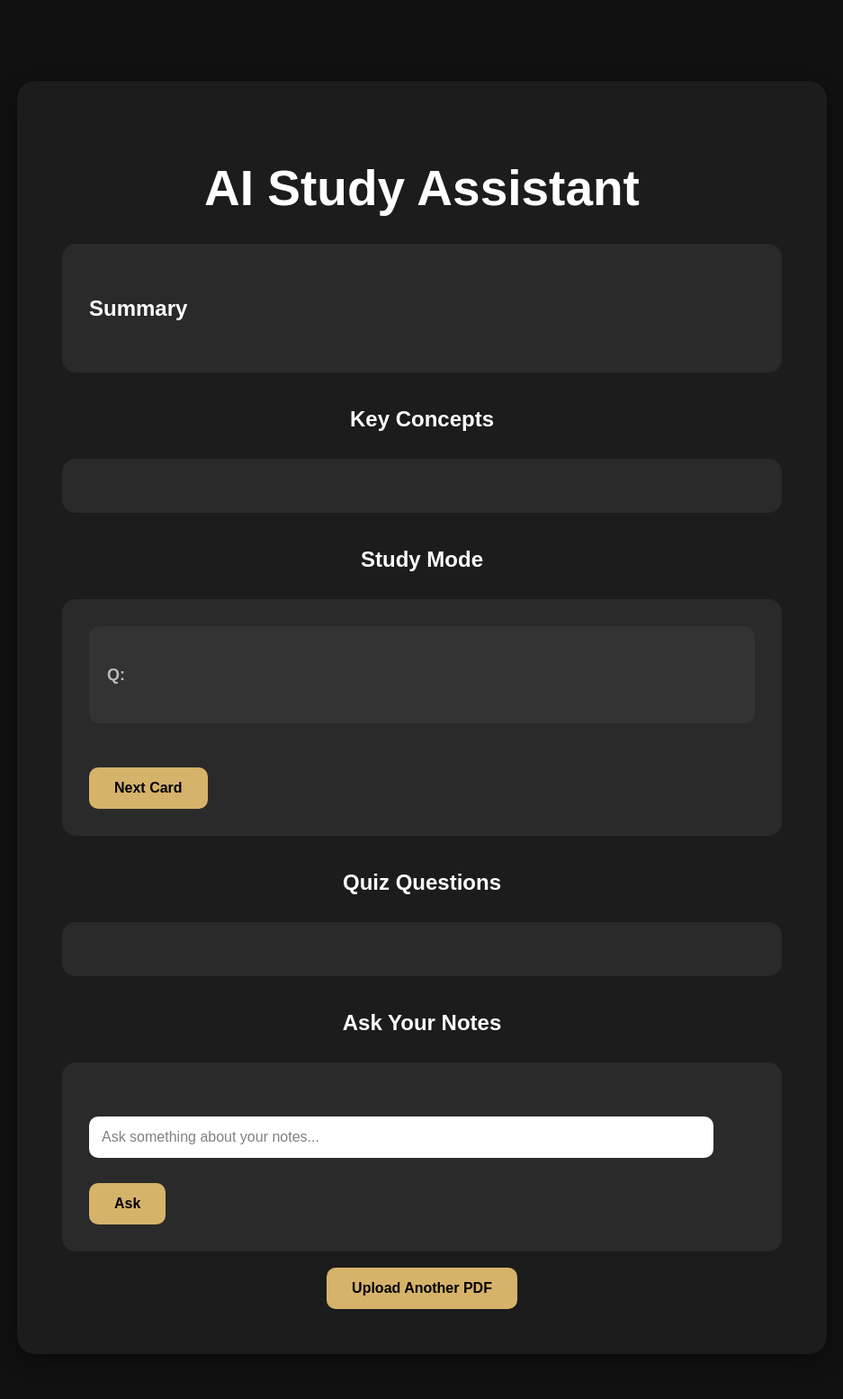
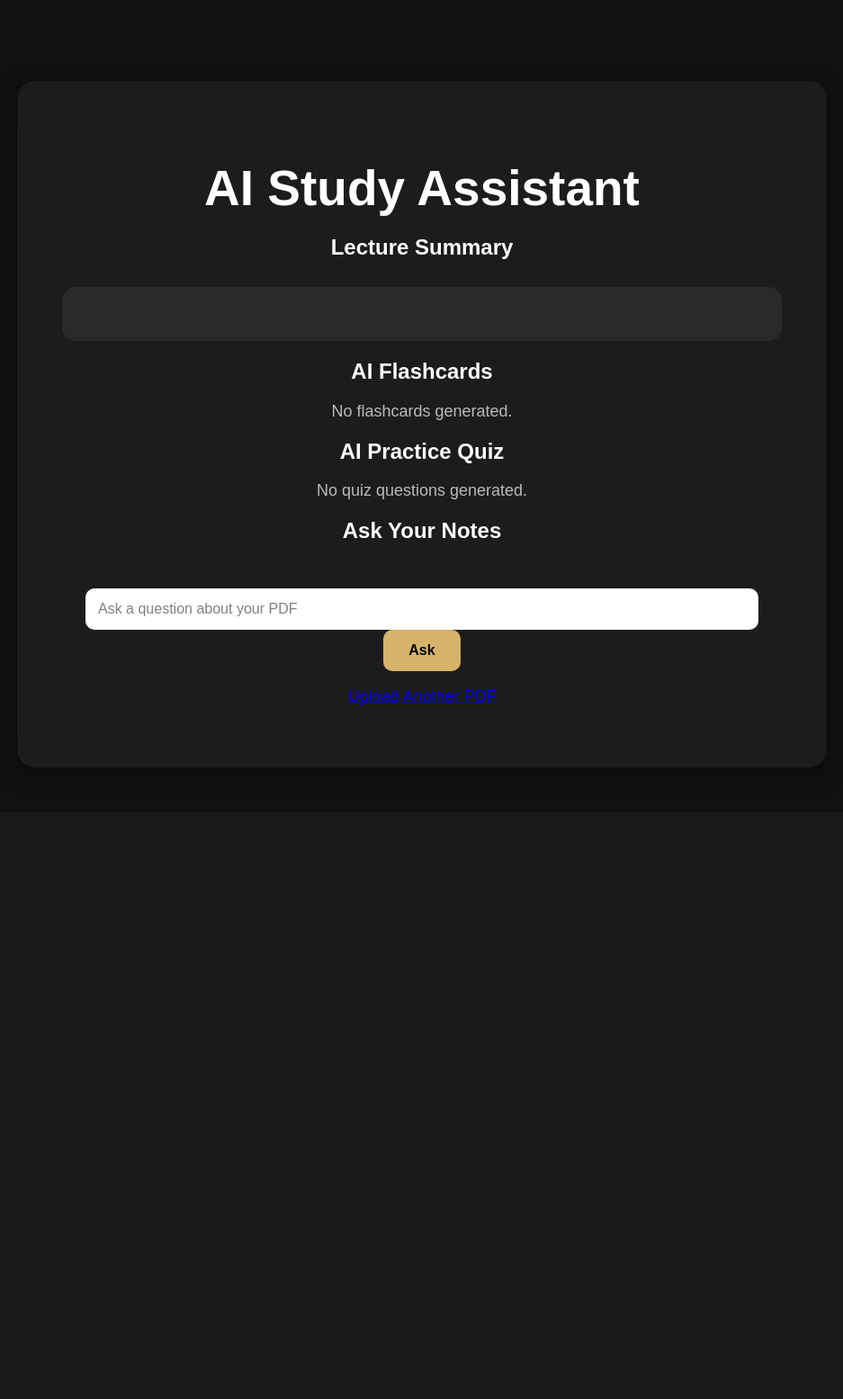
Before and after one commit to DenisBallgjini/ai-study-assistant, a Flask app: template templates/summary.html in a window 1280 px wide. Shown: the whole page at 90% size, without its empty margins (171-1108 px from the left). After the commit the page ends 858 px from the top, so only its background shows below. Run offline with Flask 3, Linux system fonts and the light colour scheme; the template is opened without the code that fills it, so the values that code supplies are empty.

Commit message:
WIP: Phase 3 local AI integration

```diff
--- a/app.py
+++ b/app.py
@@ -1,315 +1,207 @@
-from flask import Flask, render_template, request, session
-from PyPDF2 import PdfReader
-from PyPDF2.errors import PdfReadError
-from collections import Counter
+"""AI Study Assistant: PDF summaries, flashcards and quizzes with local Ollama."""
+import json
+import logging
 import os
 import re
+import secrets
 import uuid
 from pathlib import Path
 
-secret_file = Path(".flask_secret_key")
-if not secret_file.exists():
-    secret_file.write_text(os.urandom(32).hex())
-    secret_file.chmod(0o600)
+import bleach
+import markdown
+import ollama
+from flask import Flask, render_template, request, session
+from markupsafe import Markup, escape
+from PyPDF2 import PdfReader
+from PyPDF2.errors import PdfReadError
+from werkzeug.exceptions import RequestEntityTooLarge
+
+ROOT = Path(__file__).resolve().parent
+UPLOADS = ROOT / "uploads"
+UPLOADS.mkdir(exist_ok=True)
+KEY_FILE = ROOT / ".flask_secret_key"
+if not KEY_FILE.exists():
+    try:
+        with KEY_FILE.open("x", encoding="utf-8") as handle:
+            handle.write(secrets.token_hex(32))
+        KEY_FILE.chmod(0o600)
+    except FileExistsError:
+        pass
 
 app = Flask(__name__)
-app.secret_key = secret_file.read_text().strip()
-
-UPLOAD_FOLDER = "uploads"
-app.config["UPLOAD_FOLDER"] = UPLOAD_FOLDER
-app.config["MAX_CONTENT_LENGTH"] = 20 * 1024 * 1024
+app.secret_key = KEY_FILE.read_text(encoding="utf-8").strip()
+app.config.update(MAX_CONTENT_LENGTH=20 * 1024 * 1024, SESSION_COOKIE_HTTPONLY=True, SESSION_COOKIE_SAMESITE="Lax")
+MODEL = os.environ.get("OLLAMA_MODEL", "llama3.2:3b")
+CHUNK_CHARS = 3400
+MAX_CARDS = 15
+log = logging.getLogger(__name__)
 
 
-
-def create_summary(text):
-    sentences = [
-        sentence.strip()
-        for sentence in re.split(r"(?<=[.!?])\s+", text)
-        if len(sentence.strip()) > 40
-    ]
-
-    if not sentences:
-        return "No sufficient text found to summarize."
-
-    max_points = min(8, len(sentences))
-    selected = []
-
-    for i in range(max_points):
-        index = i * len(sentences) // max_points
-        selected.append(sentences[index])
-
-    summary = "📌 Main Points\n\n"
-    summary += "\n\n".join("• " + sentence for sentence in selected)
-
-    return summary
+@app.template_filter("markdown")
+def markdown_filter(value):
+    html = markdown.markdown(value or "", extensions=["extra", "sane_lists"])
+    return Markup(bleach.clean(html, tags=["p", "br", "h1", "h2", "h3", "h4", "strong", "em", "ul", "ol", "li", "blockquote", "code", "pre", "hr"], attributes={}, strip=True))
 
 
-def generate_questions(text):
-
-    words = re.findall(
-        r'\b[a-zA-Z]{6,}\b',
-        text
-    )
-
-    common_words = Counter(words)
-
-    topics = []
-
-    for word, count in common_words.most_common(3):
-
-        topics.append(word)
-
-    questions = []
-
-    for topic in topics:
-
-        questions.append(
-            f"What is {topic}?"
-        )
-
-        questions.append(
-            f"Explain the role of {topic}."
-        )
-
-    return questions
+def extract_pages(path):
+    reader = PdfReader(str(path))
+    if reader.is_encrypted:
+        raise ValueError("Password-protected PDF")
+    pages = []
+    for number, page in enumerate(reader.pages, 1):
+        text = (page.extract_text() or "").strip()
+        if text:
+            pages.append((number, text))
+    return pages
 
 
-def extract_concepts(text):
-
-    words = re.findall(
-        r'\b[a-zA-Z]{6,}\b',
-        text
-    )
-
-    common_words = Counter(words)
-
-    concepts = []
-
-    for word, count in common_words.most_common(5):
-
-        concepts.append(word)
-
-    return concepts
+def lecture_chunks(pages, max_chars=CHUNK_CHARS):
+    chunks, current = [], ""
+    for number, text in pages:
+        label = f"[PDF page {number}]\n"
+        available = max_chars - len(label) - 2
+        while text:
+            if len(text) <= available:
+                piece, text = text, ""
+            else:
+                cut = text.rfind(" ", available // 2, available)
+                if cut < 1:
+                    cut = available
+                piece, text = text[:cut], text[cut:].lstrip()
+            part = label + piece.strip() + "\n\n"
+            if current and len(current) + len(part) > max_chars:
+                chunks.append(current.strip())
+                current = ""
+            current += part
+    if current:
+        chunks.append(current.strip())
+    return chunks
 
 
-def generate_flashcards(concepts, text):
+def parse_result(raw):
+    try:
+        data = json.loads(raw)
+    except (ValueError, TypeError):
+        raise ValueError("Model did not return valid JSON")
+    if not isinstance(data, dict):
+        raise ValueError("Model returned wrong JSON structure")
+    summary = data.get("summary")
+    if not isinstance(summary, str) or len(summary.strip()) < 30:
+        raise ValueError("Model did not return a useful summary")
+    result = {"summary": summary.strip()}
+    for kind in ("flashcards", "quiz"):
+        items = data.get(kind, [])
+        if not isinstance(items, list):
+            items = []
+        valid = []
+        for item in items:
+            if isinstance(item, dict) and isinstance(item.get("question"), str) and isinstance(item.get("answer"), str):
+                question, answer = item["question"].strip(), item["answer"].strip()
+                if question and answer:
+                    valid.append({"question": question, "answer": answer})
+        result[kind] = valid[:4]
+    return result
 
-    flashcards = []
 
-    sentences = text.split(".")
+SYSTEM_PROMPT = """You are a precise university lecture study-note writer. The SOURCE may be German; ALL OUTPUT MUST BE IN ENGLISH, including every heading, question and answer. Keep code identifiers, proper names and original technical terms when needed. Do not invent material, algorithms, steps, or facts absent from SOURCE. Do not add unrelated topics. Preserve the order of the lecture. Summarize every distinct definition, mechanism, distinction, and numbered procedure supported by SOURCE, including exact steps when given. If diagrams are not described in extracted text, do not guess their contents. Write clear detailed Markdown study notes, not vague generalities. Also produce 2-3 substantive flashcards and 2-3 exam-style quiz questions with explanatory answers based only on SOURCE. Return ONLY a JSON object of exactly this shape: {"summary":"Markdown notes in English", "flashcards":[{"question":"English question", "answer":"English answer"}], "quiz":[{"question":"English question", "answer":"English answer"}]}. No other text."""
 
-    for concept in concepts:
 
-        answer = "No definition found."
+def generate_chunk(source):
+    # A single request per chunk is the main speed optimization.
+    response = ollama.chat(
+        model=MODEL,
+        messages=[{"role": "system", "content": SYSTEM_PROMPT}, {"role": "user", "content": "SOURCE LECTURE EXCERPT:\n" + source}],
+        format="json",
+        options={"temperature": 0, "num_ctx": 6144, "num_predict": 1800},
+    )
+    return parse_result(response.message.content)
 
-        for sentence in sentences:
 
-            if concept.lower() in sentence.lower():
+def evenly_select(items, limit=MAX_CARDS):
+    if len(items) <= limit:
+        return items
+    return [items[round(i * (len(items) - 1) / (limit - 1))] for i in range(limit)]
 
-                answer = sentence.strip()
 
-                break
+def generate_study_material(pages):
+    chunks = lecture_chunks(pages)
+    summaries, flashcards, quiz = [], [], []
+    for index, chunk in enumerate(chunks, 1):
+        print(f"Processing lecture section {index}/{len(chunks)}...", flush=True)
+        result = generate_chunk(chunk)
+        summaries.append(f"## Lecture section {index}\n\n{result['summary']}")
+        flashcards.extend(result["flashcards"])
+        quiz.extend(result["quiz"])
+    return "\n\n---\n\n".join(summaries), evenly_select(flashcards), evenly_select(quiz)
 
-        flashcards.append({
 
-            "question":
-            f"What is {concept}?",
-
-            "answer":
-            answer
-
-        })
-
-    return flashcards
+@app.errorhandler(RequestEntityTooLarge)
+def too_large(_):
+    return "PDF exceeds the 20 MB upload limit.", 413
 
 
 @app.route("/")
 def home():
-
-    return render_template(
-        "index.html"
-    )
+    return render_template("index.html")
 
 
 @app.route("/upload", methods=["POST"])
 def upload():
-
-
-    file = request.files.get("pdf")
-
-    if not file or not file.filename:
+    uploaded = request.files.get("pdf")
+    if not uploaded or not uploaded.filename:
         return "Please select a PDF file.", 400
-
-    if not file.filename.lower().endswith(".pdf"):
+    if not uploaded.filename.lower().endswith(".pdf"):
         return "Only PDF files are allowed.", 400
-
-    if file:
-
-        filepath = os.path.join(
-            app.config["UPLOAD_FOLDER"],
-            f"{uuid.uuid4().hex}.pdf"
-        )
-
-        file.save(filepath)
-
-        try:
-            reader = PdfReader(filepath)
-            text = ""
-
-            for page in reader.pages:
-                extracted = page.extract_text()
-
-                if extracted:
-                    text += extracted + "\n"
-
-        except (PdfReadError, ValueError, OSError, KeyError):
-            os.remove(filepath)
-            return "Unable to read this PDF. Please upload a valid PDF file.", 400
-
-        if not text.strip():
-            os.remove(filepath)
-            return "This PDF contains no extractable text.", 400
-
-        session["document_id"] = os.path.basename(filepath)
-
-        summary = create_summary(
-            text
-        )
-
-        quiz = generate_questions(
-            text
-        )
-
-        concepts = extract_concepts(
-            text
-        )
-
-        flashcards = generate_flashcards(
-            concepts,
-            text
-        )
-
-        return render_template(
-            "summary.html",
-            summary=summary,
-            quiz=quiz,
-            concepts=concepts,
-            flashcards=flashcards
-        )
-
-    return "No file uploaded"
+    if uploaded.mimetype not in ("application/pdf", "application/octet-stream", ""):
+        return "Invalid PDF upload.", 400
+    path = UPLOADS / f"{uuid.uuid4().hex}.pdf"
+    uploaded.save(path)
+    try:
+        with path.open("rb") as handle:
+            if handle.read(5) != b"%PDF-":
+                raise ValueError("Not a PDF")
+        pages = extract_pages(path)
+    except (PdfReadError, ValueError, OSError, KeyError):
+        path.unlink(missing_ok=True)
+        return "Unable to read this PDF. Upload a valid, unencrypted PDF.", 400
+    if not pages:
+        path.unlink(missing_ok=True)
+        return "This PDF has no extractable text. Scanned PDFs require OCR.", 400
+    session["document_id"] = path.name
+    try:
+        summary, flashcards, quiz = generate_study_material(pages)
+    except Exception:
+        log.exception("Local AI generation failed")
+        return "AI generation failed. Check the Flask terminal and that Ollama is running with the selected model.", 503
+    return render_template("summary.html", summary=summary, flashcards=flashcards, quiz=quiz, concepts=[])
 
 
 @app.route("/ask", methods=["POST"])
 def ask():
-
-    document_id = session.get("document_id")
-
-    if not document_id:
-        return "Please upload a PDF before asking questions.", 400
-
-    filepath = os.path.join(app.config["UPLOAD_FOLDER"], document_id)
-
-    if not os.path.isfile(filepath):
-        return "Your uploaded PDF is no longer available. Please upload it again.", 400
-
+    document_id = session.get("document_id", "")
+    if not re.fullmatch(r"[0-9a-f]{32}\.pdf", document_id):
+        return "Please upload a PDF first.", 400
+    path = UPLOADS / document_id
+    if not path.is_file():
+        return "Your uploaded PDF is no longer available. Upload it again.", 400
+    question = request.form.get("question", "").strip()[:1000]
+    if not question:
+        return "Please enter a question.", 400
     try:
-        reader = PdfReader(filepath)
-        stored_text = "\n".join(
-            page.extract_text() or "" for page in reader.pages
-        )
+        pages = extract_pages(path)
     except (PdfReadError, ValueError, OSError, KeyError):
-        return "Unable to read your uploaded PDF.", 400
-
-    question = request.form["question"]
-
-    sentences = stored_text.split(".")
-
-    question_words = set(
-        re.findall(
-            r'\w+',
-            question.lower()
-        )
-    )
-
-    stop_words = {
-
-        "what",
-        "is",
-        "the",
-        "a",
-        "an",
-        "how",
-        "does",
-        "do",
-        "explain",
-        "tell",
-        "me"
-
-    }
-
-    question_words = {
-
-        word
-
-        for word in question_words
-
-        if word not in stop_words
-
-    }
-
-    best_match = ""
-
-    best_score = 0
-
-    for sentence in sentences:
-
-        sentence_words = set(
-
-            re.findall(
-                r'\w+',
-                sentence.lower()
-            )
-
-        )
-
-        score = len(
-
-            question_words
-            &
-            sentence_words
-
-        )
-
-        if score > best_score:
-
-            best_score = score
-
-            best_match = sentence
-
-    if best_score == 0:
-
-        best_match = (
-            "I couldn't find a relevant answer in your uploaded notes."
-        )
-
-    return f"""
-
-    <h2>Answer</h2>
-
-    <p>{best_match}</p>
-
-    <br>
-
-    <a href="/">
-
-    Back Home
-
-    </a>
-
-    """
+        return "Unable to read the uploaded PDF.", 400
+    terms = set(re.findall(r"\w+", question.lower())) - {"what", "is", "the", "a", "an", "how", "does", "do", "explain", "tell", "me"}
+    best, best_score = "", 0
+    for number, page in pages:
+        for sentence in re.split(r"(?<=[.!?])\s+", page):
+            overlap = len(terms & set(re.findall(r"\w+", sentence.lower())))
+            if overlap > best_score:
+                best, best_score = f"PDF page {number}: {sentence.strip()}", overlap
+    if not best:
+        best = "I couldn't find a relevant passage in your uploaded notes."
+    return "<h2>Relevant passage from your PDF</h2><p>" + str(escape(best)) + '</p><p><a href="/">Back Home</a></p>'
 
 
 if __name__ == "__main__":
-
-    app.run(debug=True)
+    app.run(debug=False)
--- a/templates/summary.html
+++ b/templates/summary.html
@@ -1,185 +1,52 @@
 <!DOCTYPE html>
-<html>
-
+<html lang="en">
 <head>
-
-    <title>AI Study Assistant</title>
-
-    <link rel="stylesheet"
-    href="/static/css/style.css">
-
+    <meta charset="UTF-8">
+    <meta name="viewport" content="width=device-width, initial-scale=1.0">
+    <title>AI Study Assistant - Study Guide</title>
+    <link rel="stylesheet" href="{{ url_for('static', filename='css/style.css') }}">
 </head>
-
 <body>
-
     <div class="container">
-
         <h1>AI Study Assistant</h1>
 
+        <h2>Lecture Summary</h2>
+        <div class="summary-box">{{ summary | markdown }}</div>
 
-    <div class="summary-box">
+        <h2>AI Flashcards</h2>
+        {% if flashcards %}
+            {% for card in flashcards %}
+                <div class="flashcard">
+                    <p><strong>Q:</strong> {{ card.question }}</p>
+                    <div class="answer">
+                        <p><strong>A:</strong> {{ card.answer }}</p>
+                    </div>
+                </div>
+            {% endfor %}
+        {% else %}
+            <p>No flashcards generated.</p>
+        {% endif %}
 
-        <h2>Summary</h2>
-
-        <p>{{ summary }}</p>
-
-    </div>
-
-    <br>
-
-
-    <h2>Key Concepts</h2>
-
-    <div class="summary-box">
-
-        {% for concept in concepts %}
-
-            <p>• {{ concept }}</p>
-
+        <h2>AI Practice Quiz</h2>
+        {% if quiz %}
+            {% for item in quiz %}
+                <details class="quiz-item">
+                    <summary>{{ loop.index }}. {{ item.question }}</summary>
+                    <p>{{ item.answer }}</p>
+                </details>
             {% endfor %}
-
-    </div>
-
-    <br>
-
-
-    <h2>Study Mode</h2>
-
-    <div class="summary-box">
-
-        <div id="study-card" class="flashcard">
-
-            <p id="question">
-
-                <b>Q:</b>
-
-                {{ flashcards[0]["question"] }}
-
-            </p>
-
-            <div
-            id="answer"
-            class="answer">
-
-                <b>A:</b>
-
-                {{ flashcards[0]["answer"] }}
-
-            </div>
-
-        </div>
-
-        <br>
-
-        <button onclick="nextCard()">
-
-            Next Card
-
-        </button>
-
-    </div>
-
-    <br>
-
-
-    <h2>Quiz Questions</h2>
-
-    <div class="summary-box">
-
-        {% for question in quiz %}
-
-            <p>{{ question }}</p>
-
-        {% endfor %}
-
-    </div>
-
-    <br>
-
+        {% else %}
+            <p>No quiz questions generated.</p>
+        {% endif %}
 
         <h2>Ask Your Notes</h2>
-
-    <div class="summary-box">
-
-        <form
-        action="/ask"
-        method="POST">
-
-            <input
-            type="text"
-            name="question"
-            placeholder="Ask something about your notes..."
-            required>
-
-            <br><br>
-
-            <button type="submit">
-
-                Ask
-
-            </button>
-
+        <form action="/ask" method="POST">
+            <input type="text" name="question"
+                   placeholder="Ask a question about your PDF" required>
+            <button type="submit">Ask</button>
         </form>
 
+        <p><a href="/">Upload Another PDF</a></p>
     </div>
-
-    <br>
-
-
-    <a href="/">
-
-        <button>
-
-            Upload Another PDF
-
-        </button>
-
-    </a>
-
-</div>
-
-
-<script id="flashcards-data" type="application/json">
-{{ flashcards|tojson|safe }}
-</script>
-
-<script>
-
-let current = 0;
-
-const studyCards = JSON.parse(
-document.getElementById(
-"flashcards-data"
-).textContent
-);
-
-function nextCard(){
-
-    current++;
-
-    if(current >= studyCards.length){
-
-        current = 0;
-
-    }
-
-    document.getElementById(
-        "question"
-    ).innerHTML =
-    "<b>Q:</b> " +
-    studyCards[current].question;
-
-
-    document.getElementById(
-        "answer"
-    ).innerHTML =
-    "<b>A:</b> " +
-    studyCards[current].answer;
-
-}
-
-</script>
-
 </body>
-
 </html>
```
Also changed, not shown: 1 other file. Lines whose indentation alone changed are shown as unchanged.
